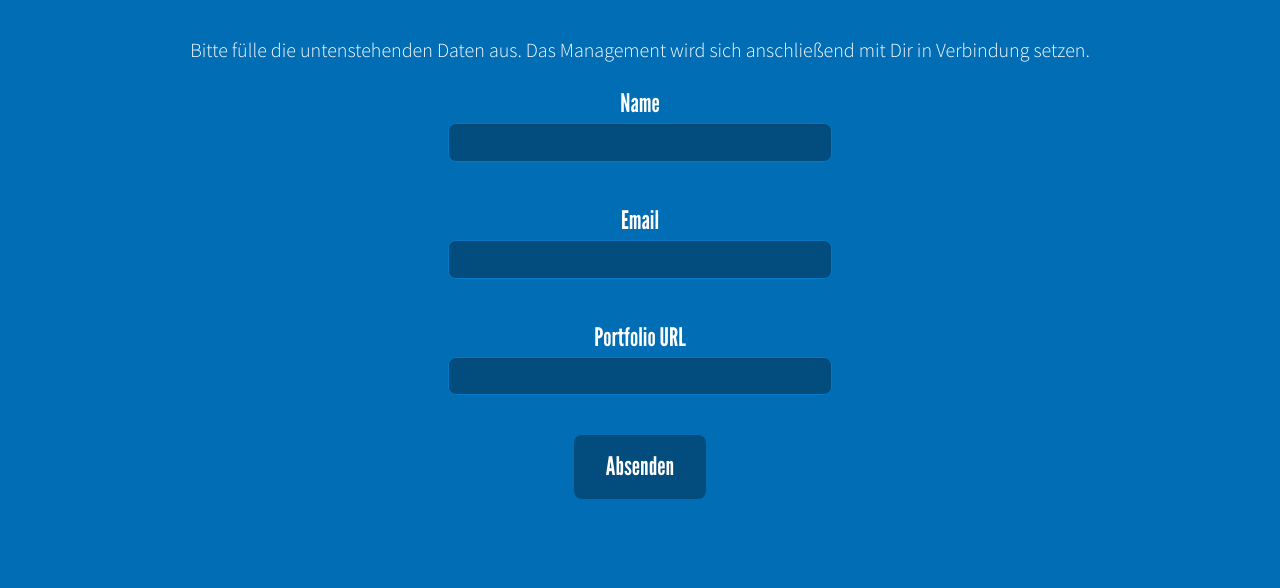
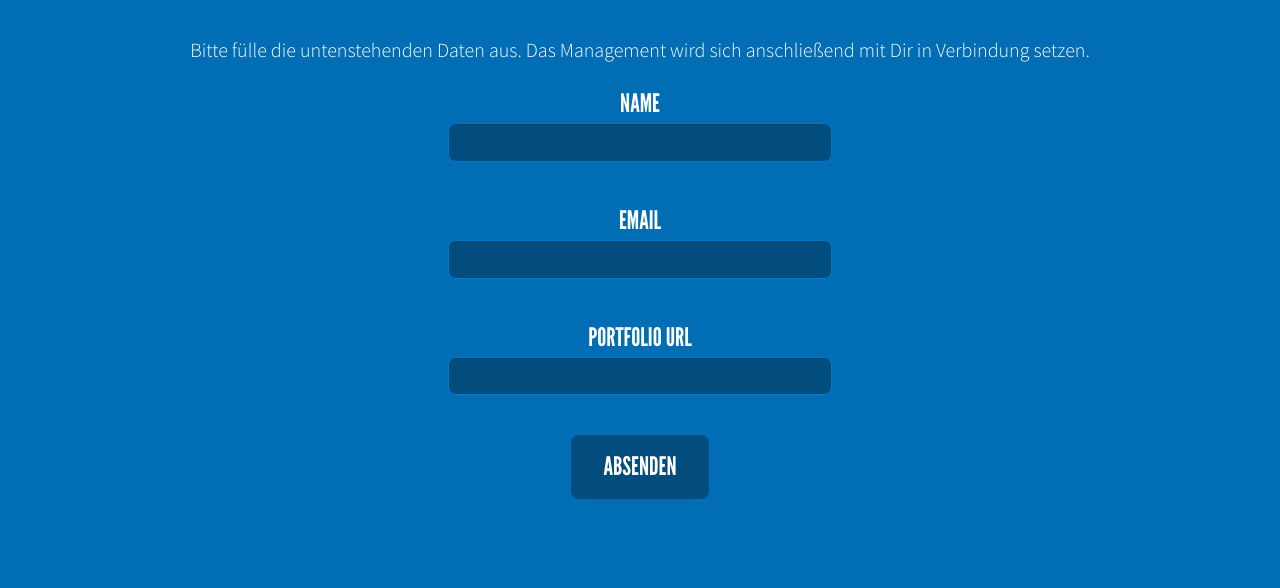
Before and after one commit to campudus/campudus.github.io, a Jekyll site: the page built from de/jobs/index.html, in a window 1280 px wide. Shown: the part 3799-4387 px from the top of the page. Built offline with Jekyll 4.4.1, drawn with Linux system fonts in a browser that asks for light colours.

Commit message:
Additional form styling

```diff
--- a/_sass/jobs/jobs-styles.scss
+++ b/_sass/jobs/jobs-styles.scss
@@ -135,6 +135,7 @@ form {
 
   label {
     color: white;
+    text-transform: uppercase;
   }
 
   label, button {
@@ -146,5 +147,7 @@ form {
     border-radius: 8px;
     background-color: #034d7e;
     border-color: #007ac9;
+    text-transform: uppercase;
   }
+
 }
```
